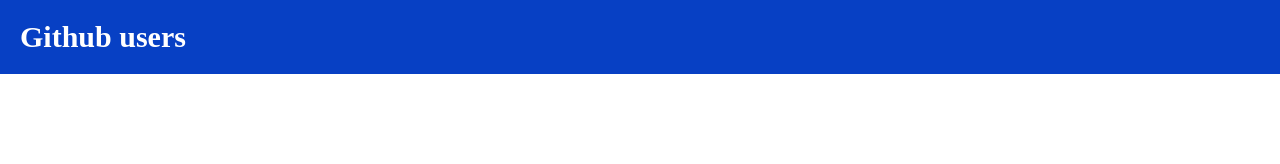
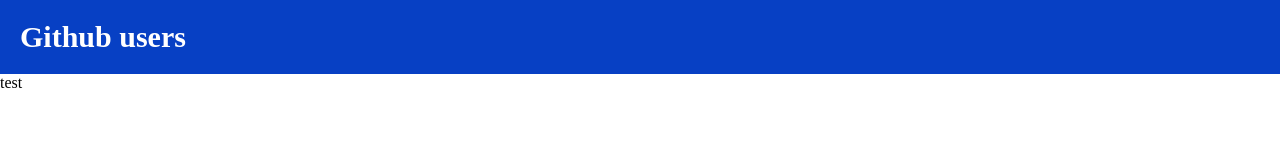
Before and after one commit to Toxic110/github-users, a React (Create React App) app: page / in a window 1280 px wide. Shown: the top 164 px of the page. Built offline with nearby package versions, Linux system fonts and the light colour scheme.

Commit message:
feat: добавил ui

```diff
--- a/src/App.tsx
+++ b/src/App.tsx
@@ -1,4 +1,7 @@
 import './assets/styles/app.scss';
+
+// import { Button } from './ui-components';
+import { Button } from '@ui/Button';
 
 function App() {
   return (
@@ -6,6 +9,7 @@
       <header className="app__header">
         <span>Github users</span>
       </header>
+      <Button>test</Button>
     </div>
   );
 }
--- /dev/null
+++ b/src/ui-components/Button.tsx
@@ -0,0 +1,9 @@
+import { FC } from 'react';
+
+interface IButton {
+  children: React.ReactNode;
+}
+
+export const Button: FC<IButton> = ({ children }) => {
+  return <button>{children}</button>;
+};
--- /dev/null
+++ b/src/ui-components/index.ts
@@ -0,0 +1 @@
+export * from './Button';
```
Also changed, not shown: tsconfig.json (+7 -9 lines).
